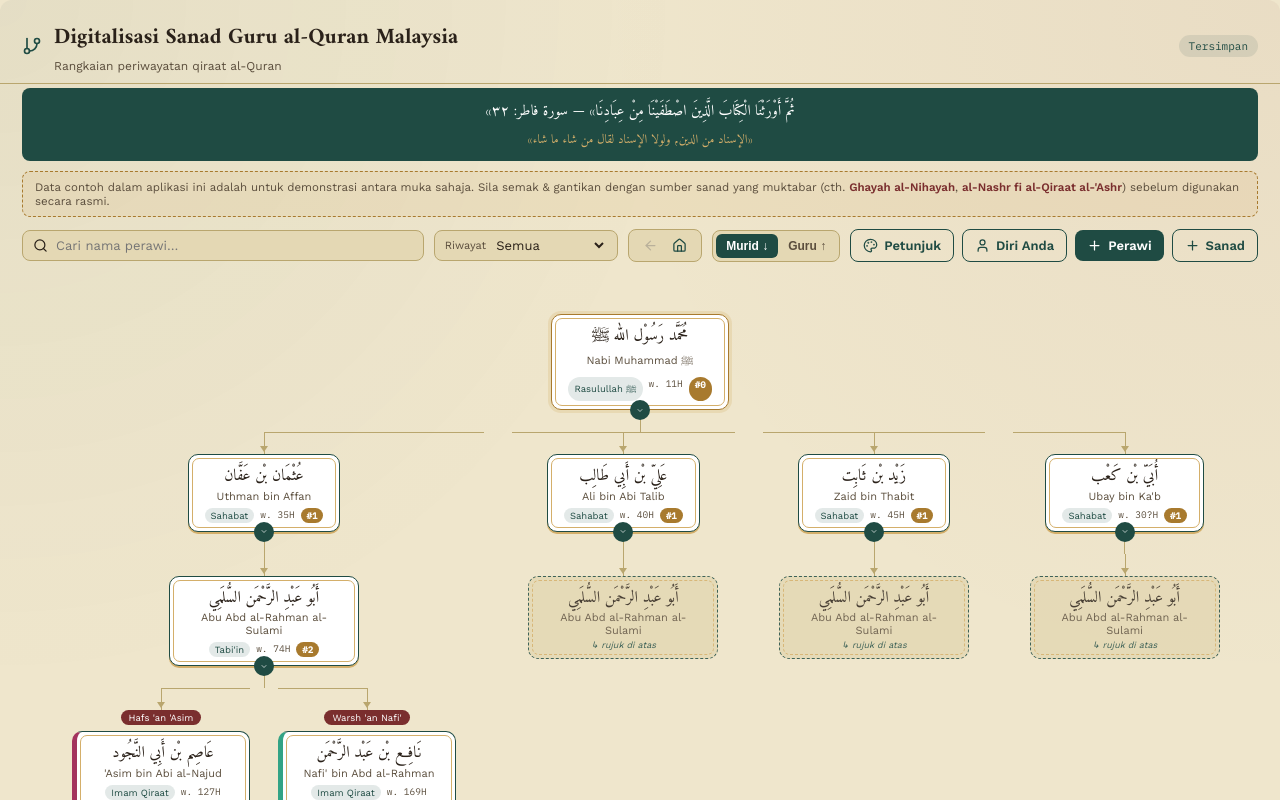
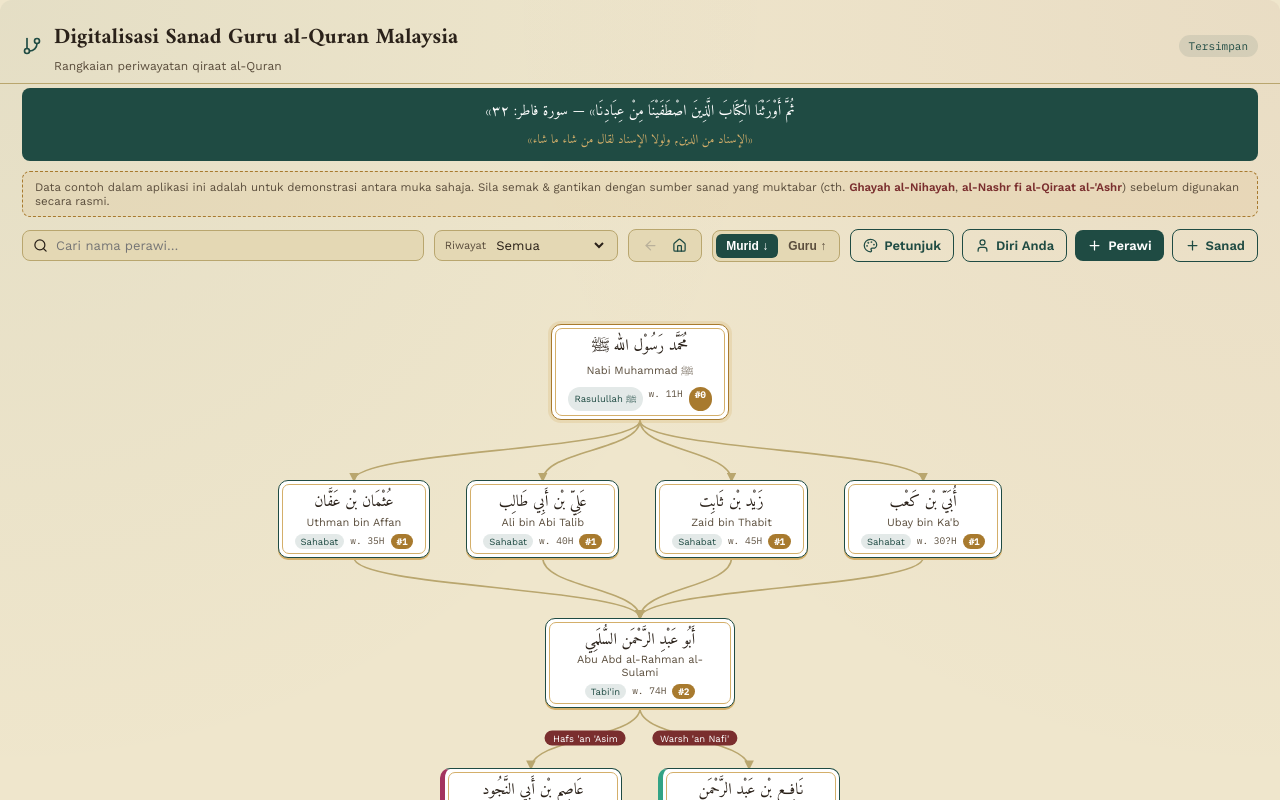
Before and after one commit to zulikhwan87/digitalsanad, a React (Vite) app: page / in a window 1280 px wide. Shown: the top 800 px of the page. Built offline with nearby package versions, Linux system fonts and the light colour scheme.

Commit message:
Refactor App component and update data structure
Refactor App component by removing unused functions and updating the tree structure to use SanadGraph for rendering. Added new data entries for Turuq and Qari.

```diff
--- a/src/App.jsx
+++ b/src/App.jsx
@@ -1,6 +1,6 @@
-import { useState, useEffect, useMemo, useCallback } from "react";
+import { useState, useEffect, useMemo, useCallback, useRef, useLayoutEffect } from "react";
 import {
-  Plus, Trash2, X, ChevronDown, ChevronRight, GitBranch,
+  Plus, Trash2, X, GitBranch,
   Home, Search, Loader2, Pencil, ArrowLeft, Check, User, Palette
 } from "lucide-react";
 
@@ -12,10 +12,12 @@ import {
 
 const TABAQAT = [
   "Rasulullah ﷺ",
+  "Malaikat",
   "Sahabat",
   "Tabi'in",
   "Tabi' Tabi'in",
   "Imam Qiraat",
+  "Turuq (Syatibiyyah/Tayyibah)",
   "Ulama Kemudian",
 ];
 
@@ -32,6 +34,7 @@ function categoryColor(name) {
 }
 
 const SEED_PERAWI = [
+  { id: "p_jibril", nama_arab: "جِبْرِيل عَلَيْهِ السَّلَام", nama_rumi: "Jibril a.s.", gelaran: "", tabaqat: "Malaikat", wafat: "", catatan: "Menyampaikan wahyu al-Quran kepada Nabi Muhammad ﷺ." },
   { id: "p_nabi", nama_arab: "مُحَمَّد رَسُوْل اللّٰه ﷺ", nama_rumi: "Nabi Muhammad ﷺ", gelaran: "", tabaqat: "Rasulullah ﷺ", wafat: "11", catatan: "Menerima al-Quran daripada Malaikat Jibril a.s." },
   { id: "p_uthman", nama_arab: "عُثْمَان بْن عَفَّان", nama_rumi: "Uthman bin Affan", gelaran: "Khalifah ke-3", tabaqat: "Sahabat", wafat: "35", catatan: "" },
   { id: "p_ali", nama_arab: "عَلِيّ بْن أَبِي طَالِب", nama_rumi: "Ali bin Abi Talib", gelaran: "Khalifah ke-4", tabaqat: "Sahabat", wafat: "40", catatan: "" },
@@ -42,9 +45,15 @@ const SEED_PERAWI = [
   { id: "p_hafs", nama_arab: "حَفْص بْن سُلَيْمَان", nama_rumi: "Hafs bin Sulaiman", gelaran: "", tabaqat: "Imam Qiraat", wafat: "180", kategori: "Iraq", catatan: "Riwayat yang paling meluas digunakan hari ini." },
   { id: "p_nafi", nama_arab: "نَافِع بْن عَبْد الرَّحْمَن", nama_rumi: "Nafi' bin Abd al-Rahman", gelaran: "Imam Madinah", tabaqat: "Imam Qiraat", wafat: "169", kategori: "Madinah", catatan: "" },
   { id: "p_warsh", nama_arab: "عُثْمَان بْن سَعِيد الوَرْش", nama_rumi: "Warsh (Uthman bin Sa'id)", gelaran: "", tabaqat: "Imam Qiraat", wafat: "197", kategori: "Mesir", catatan: "" },
+  { id: "p_syatibiyyah", nama_arab: "طَرِيق الشَّاطِبِيَّة", nama_rumi: "Tariq al-Syatibiyyah", gelaran: "", tabaqat: "Turuq (Syatibiyyah/Tayyibah)", wafat: "", catatan: "Jalur sanad merujuk kepada nazam Hirz al-Amani (asy-Syatibiyyah) oleh Imam asy-Syatibi — meliputi Qiraat Tujuh." },
+  { id: "p_tayyibah", nama_arab: "طَرِيق الطَّيِّبَة", nama_rumi: "Tariq al-Tayyibah", gelaran: "", tabaqat: "Turuq (Syatibiyyah/Tayyibah)", wafat: "", catatan: "Jalur sanad merujuk kepada Tayyibat al-Nasyr oleh Imam Ibn al-Jazari — meliputi Qiraat Sepuluh." },
+  { id: "p_qari_mesir", nama_arab: "قَارِئ مِصْرِيّ (مِثَال)", nama_rumi: "Contoh Qari Mesir", gelaran: "", tabaqat: "Ulama Kemudian", wafat: "", kategori: "Mesir", catatan: "Placeholder — gantikan dengan nama qari sebenar." },
+  { id: "p_qari_syam", nama_arab: "قَارِئ شَامِيّ (مِثَال)", nama_rumi: "Contoh Qari Syam", gelaran: "", tabaqat: "Ulama Kemudian", wafat: "", kategori: "Syam", catatan: "Placeholder — gantikan dengan nama qari sebenar." },
+  { id: "p_qari_kuwait", nama_arab: "قَارِئ كُوَيْتِيّ (مِثَال)", nama_rumi: "Contoh Qari Kuwait", gelaran: "", tabaqat: "Ulama Kemudian", wafat: "", kategori: "Kuwait", catatan: "Placeholder — gantikan dengan nama qari sebenar." },
 ];
 
 const SEED_SANAD = [
+  { id: uid("s"), guru_id: "p_jibril", murid_id: "p_nabi", riwayat: "Umum", catatan: "" },
   { id: uid("s"), guru_id: "p_nabi", murid_id: "p_uthman", riwayat: "Umum", catatan: "" },
   { id: uid("s"), guru_id: "p_nabi", murid_id: "p_ali", riwayat: "Umum", catatan: "" },
   { id: uid("s"), guru_id: "p_nabi", murid_id: "p_zaid", riwayat: "Umum", catatan: "" },
@@ -57,6 +66,12 @@ const SEED_SANAD = [
   { id: uid("s"), guru_id: "p_asim", murid_id: "p_hafs", riwayat: "Hafs 'an 'Asim", catatan: "" },
   { id: uid("s"), guru_id: "p_sulami", murid_id: "p_nafi", riwayat: "Warsh 'an Nafi'", catatan: "" },
   { id: uid("s"), guru_id: "p_nafi", murid_id: "p_warsh", riwayat: "Warsh 'an Nafi'", catatan: "" },
+  { id: uid("s"), guru_id: "p_hafs", murid_id: "p_syatibiyyah", riwayat: "Hafs 'an 'Asim", catatan: "" },
+  { id: uid("s"), guru_id: "p_warsh", murid_id: "p_syatibiyyah", riwayat: "Warsh 'an Nafi'", catatan: "" },
+  { id: uid("s"), guru_id: "p_hafs", murid_id: "p_tayyibah", riwayat: "Hafs 'an 'Asim", catatan: "" },
+  { id: uid("s"), guru_id: "p_syatibiyyah", murid_id: "p_qari_mesir", riwayat: "Warsh 'an Nafi'", catatan: "" },
+  { id: uid("s"), guru_id: "p_syatibiyyah", murid_id: "p_qari_syam", riwayat: "Hafs 'an 'Asim", catatan: "" },
+  { id: uid("s"), guru_id: "p_tayyibah", murid_id: "p_qari_kuwait", riwayat: "Hafs 'an 'Asim", catatan: "" },
 ];
 
 const STORAGE_KEY = "pokok-sanad-data-v1";
@@ -72,7 +87,6 @@ export default function PokokSanadApp() {
   const [riwayatFilter, setRiwayatFilter] = useState("Semua");
   const [direction, setDirection] = useState("turun"); // "turun" = ke murid, "naik" = ke guru
   const [addingSelf, setAddingSelf] = useState(false);
-  const [collapsed, setCollapsed] = useState(new Set());
   const [selectedId, setSelectedId] = useState(null);
   const [search, setSearch] = useState("");
 
@@ -174,42 +188,6 @@ export default function PokokSanadApp() {
     });
     return Array.from(map.entries());
   }, [perawi]);
-
-  const getChildren = useCallback(
-    (id) =>
-      sanad
-        .filter(
-          (e) =>
-            e.guru_id === id &&
-            (riwayatFilter === "Semua" || e.riwayat === riwayatFilter) &&
-            perawiMap[e.murid_id]
-        )
-        .map((e) => ({ edge: e, child: perawiMap[e.murid_id] })),
-    [sanad, riwayatFilter, perawiMap]
-  );
-
-  const getParents = useCallback(
-    (id) =>
-      sanad
-        .filter(
-          (e) =>
-            e.murid_id === id &&
-            (riwayatFilter === "Semua" || e.riwayat === riwayatFilter) &&
-            perawiMap[e.guru_id]
-        )
-        .map((e) => ({ edge: e, child: perawiMap[e.guru_id] })),
-    [sanad, riwayatFilter, perawiMap]
-  );
-
-  const activeGetChildren = direction === "turun" ? getChildren : getParents;
-
-  const toggleCollapse = (id) => {
-    setCollapsed((prev) => {
-      const next = new Set(prev);
-      next.has(id) ? next.delete(id) : next.add(id);
-      return next;
-    });
-  };
 
   const drillInto = (id) => {
     if (id === rootId) return;
@@ -430,25 +408,17 @@ export default function PokokSanadApp() {
       )}
 
       <div className="main-area">
-        <div className="tree-canvas">
-          {rootId && perawiMap[rootId] ? (
-            <TreeNode
-              id={rootId}
+        <SanadGraph
+          rootId={rootId}
           perawiMap={perawiMap}
-              getChildren={activeGetChildren}
-              collapsed={collapsed}
-              toggleCollapse={toggleCollapse}
+          sanad={sanad}
+          riwayatFilter={riwayatFilter}
+          direction={direction}
+          selectedId={selectedId}
           onSelect={setSelectedId}
           onDrill={drillInto}
-              selectedId={selectedId}
-              direction={direction}
-              visited={new Set()}
           distanceMap={distanceMap}
         />
-          ) : (
-            <div className="empty-state">Tiada perawi lagi. Tambah perawi pertama untuk mula.</div>
-          )}
-        </div>
 
         {selected && (
           <aside className="detail-panel">
@@ -560,34 +530,166 @@ export default function PokokSanadApp() {
 }
 
 /* ---------------------------------------------------------
-   TREE NODE (recursive, top-down "family tree")
+   SANAD GRAPH — susunan berperingkat (generasi demi generasi)
+   dengan panah SVG sebenar. Setiap perawi dipaparkan SEKALI
+   sahaja walaupun ada banyak guru/murid berhubung dengannya;
+   semua sambungan dilukis sebagai anak panah berasingan ke/dari
+   nod yang sama (bukan kad diulang seperti sebelum ini).
 --------------------------------------------------------- */
-function TreeNode({ id, perawiMap, getChildren, collapsed, toggleCollapse, onSelect, onDrill, selectedId, direction, visited, distanceMap }) {
+function SanadGraph({ rootId, perawiMap, sanad, riwayatFilter, direction, selectedId, onSelect, onDrill, distanceMap }) {
+  const canvasRef = useRef(null);
+  const nodeRefs = useRef({});
+  const [positions, setPositions] = useState({});
+
+  const adjacency = useMemo(() => {
+    const fwd = {};
+    const bwd = {};
+    sanad.forEach((e) => {
+      if (riwayatFilter !== "Semua" && e.riwayat !== riwayatFilter) return;
+      if (!perawiMap[e.guru_id] || !perawiMap[e.murid_id]) return;
+      if (!fwd[e.guru_id]) fwd[e.guru_id] = [];
+      fwd[e.guru_id].push(e);
+      if (!bwd[e.murid_id]) bwd[e.murid_id] = [];
+      bwd[e.murid_id].push(e);
+    });
+    return { fwd, bwd };
+  }, [sanad, perawiMap, riwayatFilter]);
+
+  const { levelOf, order } = useMemo(() => {
+    const levelOf = {};
+    const order = [];
+    if (!rootId || !perawiMap[rootId]) return { levelOf, order };
+    levelOf[rootId] = 0;
+    order[0] = [rootId];
+    const adj = direction === "turun" ? adjacency.fwd : adjacency.bwd;
+    const nextKey = direction === "turun" ? "murid_id" : "guru_id";
+    const queue = [rootId];
+    let qi = 0;
+    while (qi < queue.length) {
+      const cur = queue[qi++];
+      (adj[cur] || []).forEach((e) => {
+        const nid = e[nextKey];
+        if (!(nid in levelOf)) {
+          levelOf[nid] = levelOf[cur] + 1;
+          if (!order[levelOf[nid]]) order[levelOf[nid]] = [];
+          order[levelOf[nid]].push(nid);
+          queue.push(nid);
+        }
+      });
+    }
+    return { levelOf, order };
+  }, [rootId, perawiMap, adjacency, direction]);
+
+  const edgesToDraw = useMemo(
+    () =>
+      sanad.filter(
+        (e) =>
+          (riwayatFilter === "Semua" || e.riwayat === riwayatFilter) &&
+          e.guru_id in levelOf &&
+          e.murid_id in levelOf
+      ),
+    [sanad, riwayatFilter, levelOf]
+  );
+
+  useLayoutEffect(() => {
+    const measure = () => {
+      const canvasEl = canvasRef.current;
+      if (!canvasEl) return;
+      const canvasRect = canvasEl.getBoundingClientRect();
+      const pos = {};
+      Object.entries(nodeRefs.current).forEach(([id, el]) => {
+        if (!el) return;
+        const r = el.getBoundingClientRect();
+        pos[id] = { x: r.left - canvasRect.left, y: r.top - canvasRect.top, w: r.width, h: r.height };
+      });
+      setPositions(pos);
+    };
+    measure();
+    const ro = new ResizeObserver(measure);
+    if (canvasRef.current) ro.observe(canvasRef.current);
+    window.addEventListener("resize", measure);
+    const t = setTimeout(measure, 150);
+    return () => {
+      ro.disconnect();
+      window.removeEventListener("resize", measure);
+      clearTimeout(t);
+    };
+  }, [order, edgesToDraw.length]);
+
+  const edgePaths = useMemo(() => {
+    return edgesToDraw
+      .map((e) => {
+        const g = positions[e.guru_id];
+        const m = positions[e.murid_id];
+        if (!g || !m) return null;
+        const gx = g.x + g.w / 2;
+        const mx = m.x + m.w / 2;
+        let y1, y2;
+        if (g.y <= m.y) {
+          y1 = g.y + g.h;
+          y2 = m.y;
+        } else {
+          y1 = g.y;
+          y2 = m.y + m.h;
+        }
+        const midY = (y1 + y2) / 2;
+        return {
+          id: e.id,
+          d: `M ${gx} ${y1} C ${gx} ${midY}, ${mx} ${midY}, ${mx} ${y2}`,
+          labelX: (gx + mx) / 2,
+          labelY: midY,
+          riwayat: e.riwayat,
+        };
+      })
+      .filter(Boolean);
+  }, [edgesToDraw, positions]);
+
+  if (!rootId || !perawiMap[rootId]) {
+    return <div className="empty-state">Tiada perawi lagi. Tambah perawi pertama untuk mula.</div>;
+  }
+
+  return (
+    <div className="graph-scroll">
+      <div className="graph-content" ref={canvasRef}>
+        <svg className="graph-svg">
+          <defs>
+            <marker id="sanad-arrow" viewBox="0 0 10 10" refX="8" refY="5" markerWidth="6" markerHeight="6" orient="auto-start-reverse">
+              <path d="M0,0 L10,5 L0,10 z" className="arrow-head" />
+            </marker>
+          </defs>
+          {edgePaths.map((p) => (
+            <path key={p.id} d={p.d} className="graph-edge" markerEnd="url(#sanad-arrow)" />
+          ))}
+        </svg>
+
+        {edgePaths.map(
+          (p) =>
+            p.riwayat &&
+            p.riwayat !== "Umum" && (
+              <div key={`lbl-${p.id}`} className="edge-chip graph-edge-label" style={{ left: p.labelX, top: p.labelY }}>
+                {p.riwayat}
+              </div>
+            )
+        )}
+
+        {order.map((ids, lvl) => (
+          <div className="graph-level" key={lvl}>
+            {ids.map((id) => {
               const p = perawiMap[id];
               if (!p) return null;
-  visited.add(id);
-  const children = getChildren(id);
-  const isCollapsed = collapsed.has(id);
               const isSelected = selectedId === id;
               const isProphet = p.tabaqat === "Rasulullah ﷺ";
               const catColor = categoryColor(p.kategori);
-
+              const hasNext = (direction === "turun" ? adjacency.fwd[id] : adjacency.bwd[id]) || [];
+              const isChainEnd = direction === "naik" && hasNext.length === 0;
               return (
-    <div className="tree-node-wrap">
+                <div className="graph-node-slot" key={id} ref={(el) => (nodeRefs.current[id] = el)}>
                   <div
                     className={`node-card${isSelected ? " selected" : ""}${isProphet ? " node-prophet" : ""}`}
                     style={catColor ? { borderLeftColor: catColor, borderLeftWidth: "5px" } : undefined}
                     onClick={() => onSelect(id)}
                     onDoubleClick={() => onDrill(id)}
                   >
-        {children.length > 0 && (
-          <button
-            className="collapse-btn"
-            onClick={(e) => { e.stopPropagation(); toggleCollapse(id); }}
-          >
-            {isCollapsed ? <ChevronRight size={13} /> : <ChevronDown size={13} />}
-          </button>
-        )}
                     <div className="node-arab">{p.nama_arab}</div>
                     <div className="node-rumi">{p.nama_rumi}</div>
                     <div className="node-meta">
@@ -599,59 +701,19 @@ function TreeNode({ id, perawiMap, getChildren, collapsed, toggleCollapse, onSel
                         </span>
                       )}
                     </div>
-        {p.kategori && (
-          <div className="kategori-chip" style={{ background: catColor }}>{p.kategori}</div>
-        )}
+                    {p.kategori && <div className="kategori-chip" style={{ background: catColor }}>{p.kategori}</div>}
                   </div>
-
-      {direction === "naik" && children.length === 0 && (
+                  {isChainEnd && (
                     <div className={`chain-end${isProphet ? " chain-end-success" : ""}`}>
                       {isProphet ? "✓ Sampai kepada Rasulullah ﷺ" : "— tiada rekod guru selanjutnya —"}
                     </div>
-      )}
-
-      {!isCollapsed && children.length > 0 && (
-        <>
-          <div className="connector-stub" />
-          <div className="children-row">
-            {children.map(({ edge, child }) => {
-              const alreadyShown = visited.has(child.id);
-              return (
-                <div className="child-branch" key={edge.id}>
-                  <div className={`connector-arrow ${direction === "naik" ? "arrow-up" : "arrow-down"}`} />
-                  {edge.riwayat && edge.riwayat !== "Umum" && (
-                    <div className="edge-chip">{edge.riwayat}</div>
-                  )}
-                  {alreadyShown ? (
-                    <div
-                      className="node-card node-ref"
-                      onClick={() => onSelect(child.id)}
-                    >
-                      <div className="node-arab">{child.nama_arab}</div>
-                      <div className="node-rumi">{child.nama_rumi}</div>
-                      <div className="ref-caption">↳ rujuk di atas</div>
-                    </div>
-                  ) : (
-                    <TreeNode
-                      id={child.id}
-                      perawiMap={perawiMap}
-                      getChildren={getChildren}
-                      collapsed={collapsed}
-                      toggleCollapse={toggleCollapse}
-                      onSelect={onSelect}
-                      onDrill={onDrill}
-                      selectedId={selectedId}
-                      direction={direction}
-                      visited={visited}
-                      distanceMap={distanceMap}
-                    />
                   )}
                 </div>
               );
             })}
           </div>
-        </>
-      )}
+        ))}
+      </div>
     </div>
   );
 }
@@ -850,8 +912,16 @@ const CSS = `
 .sr-rumi { font-size:11px; color: var(--ink-soft); }
 
 .main-area { flex:1; display:flex; overflow:auto; }
-.tree-canvas { flex:1; overflow:auto; padding: 40px 30px 60px; display:flex; justify-content:center; }
-.empty-state { color: var(--ink-soft); padding: 60px; }
+.empty-state { color: var(--ink-soft); padding: 60px; flex:1; }
+
+.graph-scroll { flex:1; overflow:auto; }
+.graph-content { position:relative; min-width:100%; width:max-content; padding: 50px 60px 70px; }
+.graph-svg { position:absolute; inset:0; width:100%; height:100%; overflow:visible; pointer-events:none; }
+.graph-edge { fill:none; stroke: var(--line); stroke-width:1.6; }
+.arrow-head { fill: var(--line); }
+.graph-level { display:flex; justify-content:center; gap:36px; margin-bottom:60px; position:relative; z-index:1; }
+.graph-node-slot { display:flex; flex-direction:column; align-items:center; }
+.graph-edge-label { position:absolute; transform:translate(-50%,-50%); z-index:2; pointer-events:none; }
 
 .tree-node-wrap { display:flex; flex-direction:column; align-items:center; }
 .node-card { position:relative; background: #fff; border: 1.5px solid var(--teal); border-radius: 10px; padding: 10px 16px 8px; min-width: 150px; max-width: 190px; text-align:center; cursor:pointer; box-shadow: 0 2px 0 var(--gold-light); }
```
Lines whose indentation alone changed are shown as unchanged.
